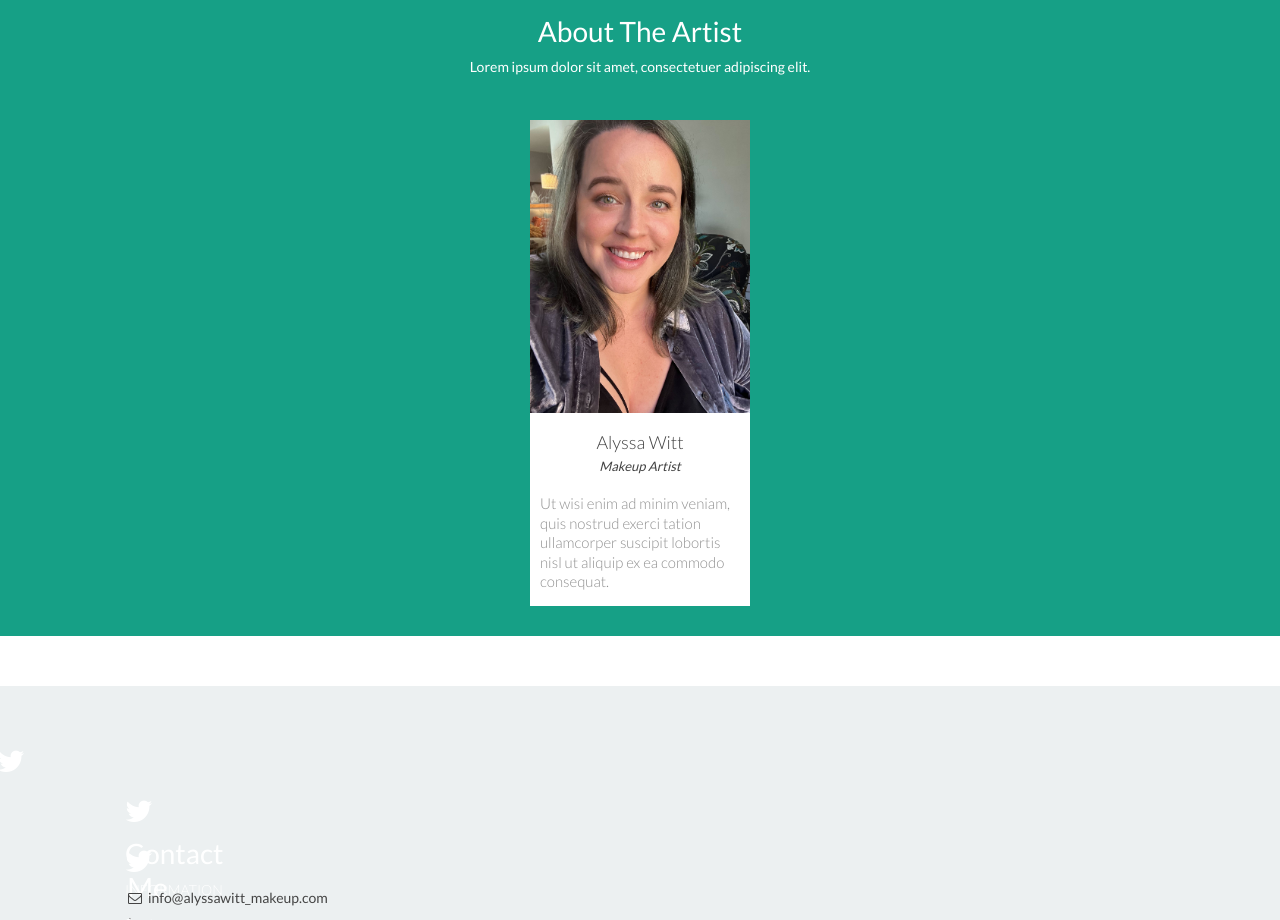
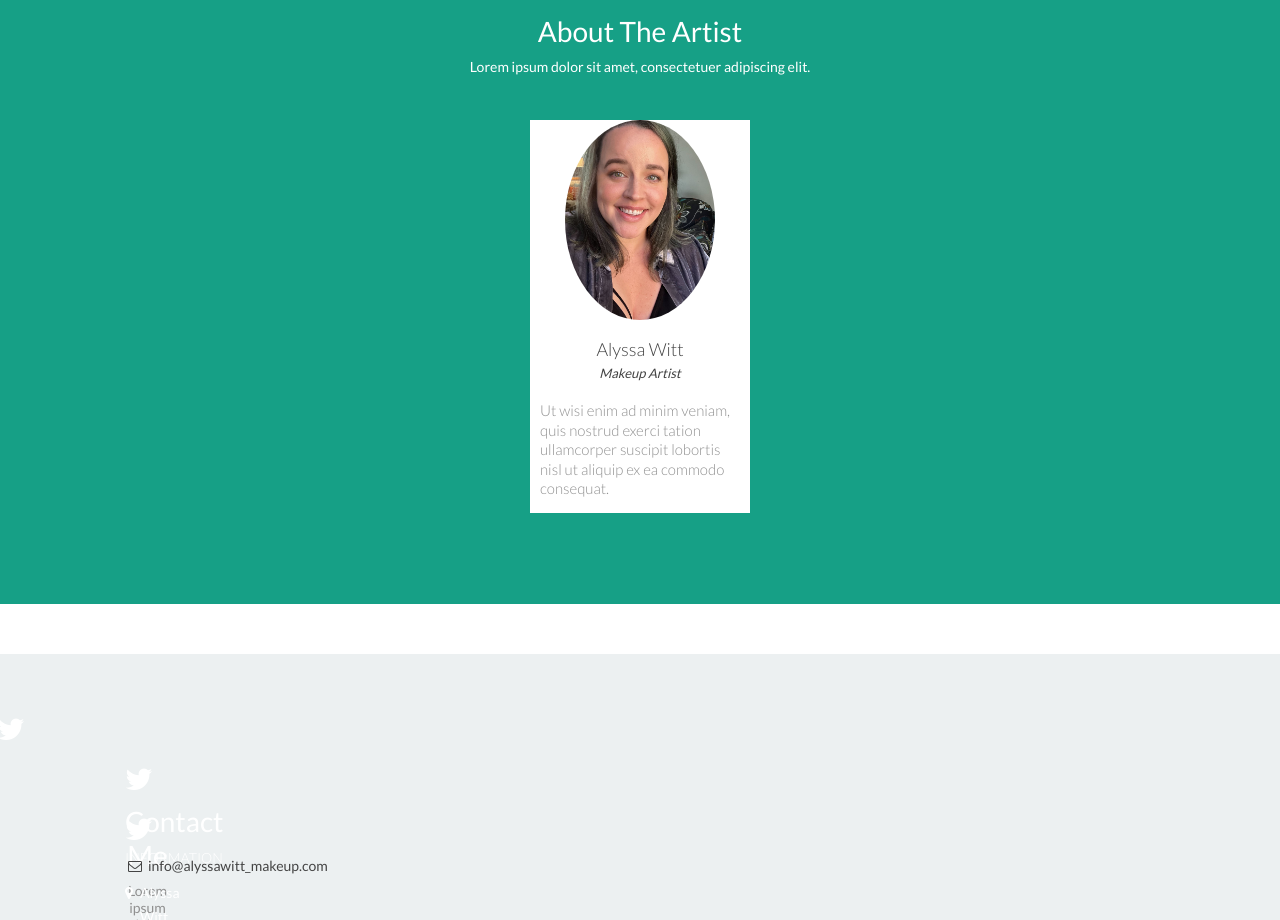
Before and after one commit to wittalyssa90/badger50, a website: page index.html in a window 1280 px wide. Shown: the part 1320-2240 px from the top of the page. Drawn offline with Linux system fonts and the light colour scheme; files that its build step writes are made by us from their sources; files whose address does not match are found by name.

Commit message:
Update index.html img 2

```diff
--- a/index.html
+++ b/index.html
@@ -41,7 +41,7 @@
 <div class="team__inner">
 <h2 class="team__title">About the artist</h2>
 <p class="team__descr">Lorem ipsum dolor sit amet, consectetuer adipiscing elit.</p><div class="team__member">
-<img src="IMG_1114.jpg" alt="Alyssa Witt">
+<img src="IMG_1114.jpg" alt="Alyssa Witt" style="width: 150px; height: auto; border-radius: 50%; object-fit: cover;">
 <div class="team__member-info"><h3 class="team__member-name">Alyssa Witt</h3>
 <span class="team__member-role">Makeup Artist</span><p class="team__member-descr">Ut wisi enim ad minim veniam, quis nostrud exerci tation ullamcorper suscipit lobortis nisl ut aliquip ex ea commodo consequat.</p></div>
 <ul class="team__member-soc"><li><a class="team__member-icon fb" href="#">My Instagram</a></li><li><a class="team__member-icon tw" href="https://www.instagram.com/alyssa.witt.makeup/?hl=en"></div></div></section>
```
